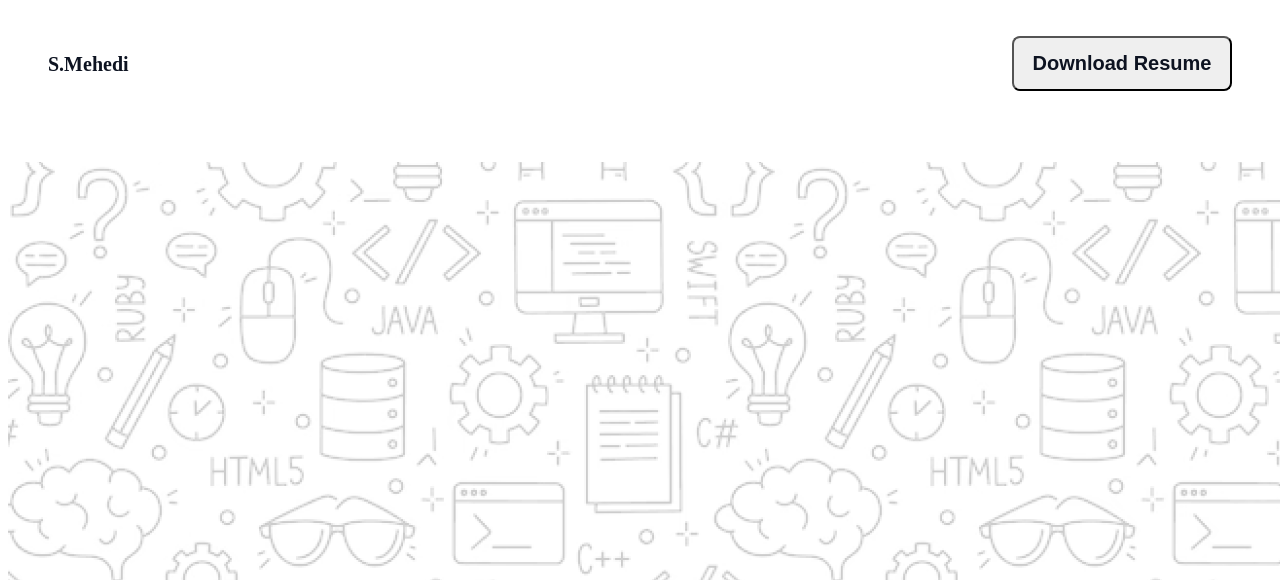
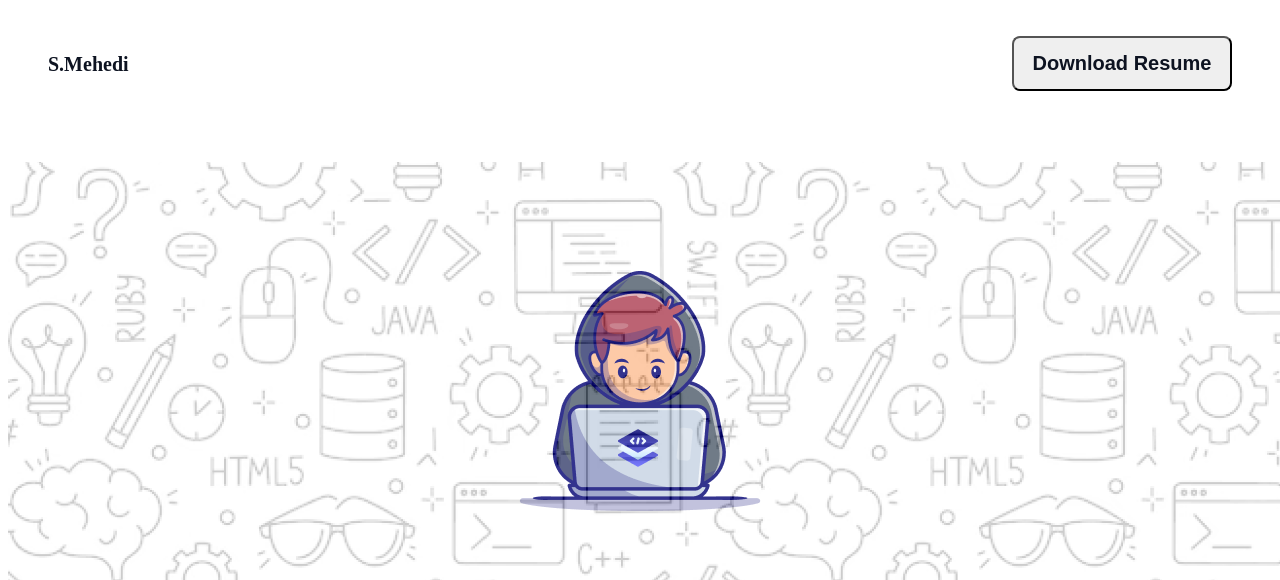
Before and after one commit to soaibmehedi/my-assign1-ph, a plain HTML site: page index.html in a window 1280 px wide. Shown: the top 580 px of the page. Drawn offline with Linux system fonts and the light colour scheme; a web font is replaced by a local one.

Commit message:
file path update

```diff
--- a/styles/style.css
+++ b/styles/style.css
@@ -50,7 +50,7 @@ nav ul{
 
 }
 .carton-add{
-  background-image: url(../B10A1-Challenge-Begins/assets/Group.png);
+  background-image: url(../assets/Group.png);
   background-repeat: no-repeat;
   background-position: center;
 }
```
